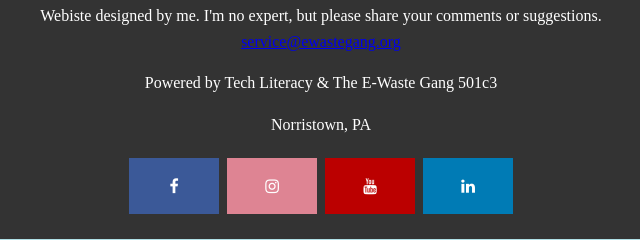
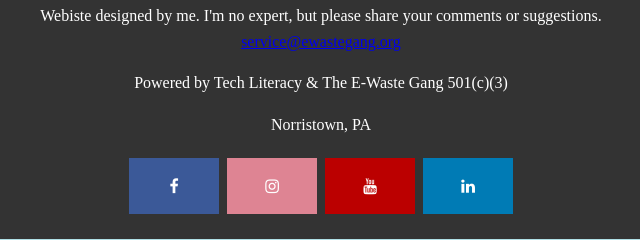
Before and after one commit to ewastegang/ewastegang, a plain HTML site: page services.html in a window 1280 px wide. Shown: the part 2340-2580 px from the top of the page, 319-959 px from the left. Drawn offline with Linux system fonts and the light colour scheme.

Commit message:
Update services.html

```diff
--- a/services.html
+++ b/services.html
@@ -119,7 +119,7 @@ If what you want to recycle isn't listed here please email us: <a href="mailto:s
 <!--Need to add social media buttons/links-->
 <footer>Webiste designed by me. I'm no expert, but please share your comments or suggestions. <br>
 <a href="mailto:service@ewastegang.org">service@ewastegang.org</a><br>
-<p>Powered by Tech Literacy & The E-Waste Gang 501c3</p>
+<p>Powered by Tech Literacy & The E-Waste Gang 501(c)(3)</p>
 <p>Norristown, PA</p>
 
 <a href="https://www.facebook.com/ewastegang" class="fa fa-facebook" target="_blank"></a>
```
